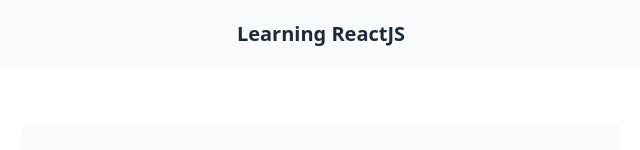
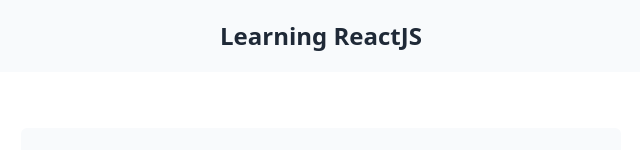
Before and after one commit to iniadnan/react-ts-todo-list, a React (Vite) app: page / in a window 1280 px wide. Shown: the top 150 px of the page, without its empty margins (319-959 px from the left). Built offline with nearby package versions, Linux system fonts and the light colour scheme.

Commit message:
nav responsive

```diff
--- a/src/components/Nav.tsx
+++ b/src/components/Nav.tsx
@@ -2,7 +2,7 @@
     return (
         <nav className="bg-slate-50">
            <div className="container mx-auto py-5 px-5 md:px-0">
-                <h1 className="font-semibold text-gray-800 text-xl text-center">Learning ReactJS</h1>
+                <h1 className="font-semibold text-gray-800 text-xl md:text-2xl text-center">Learning ReactJS</h1>
            </div>
         </nav>
     )
```
